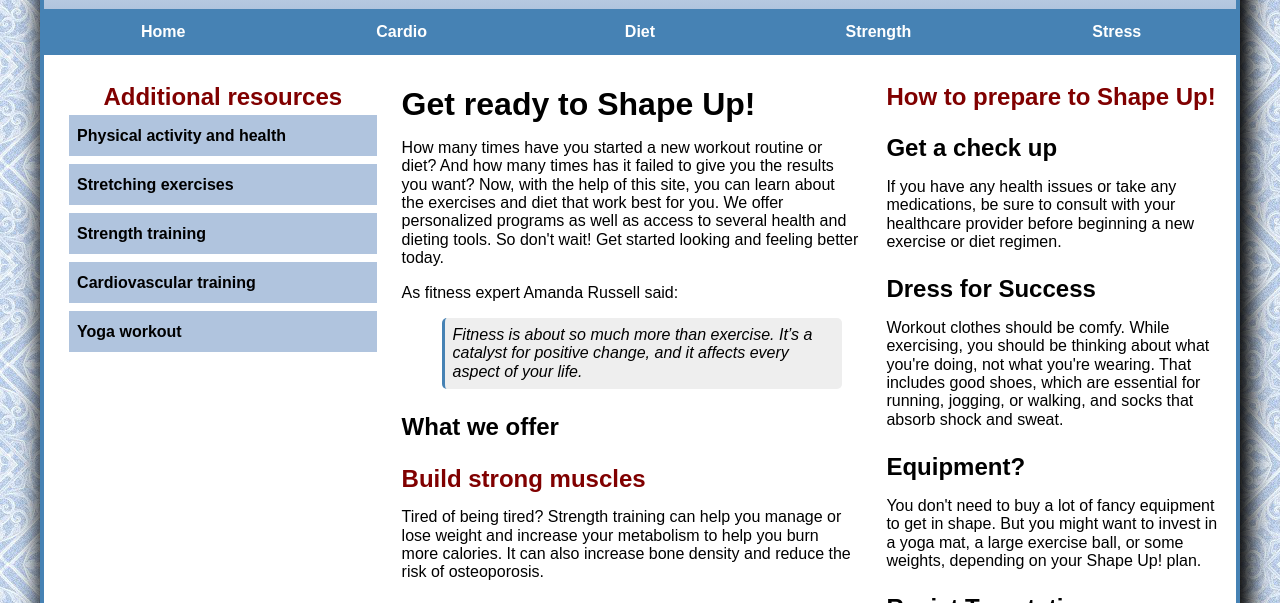
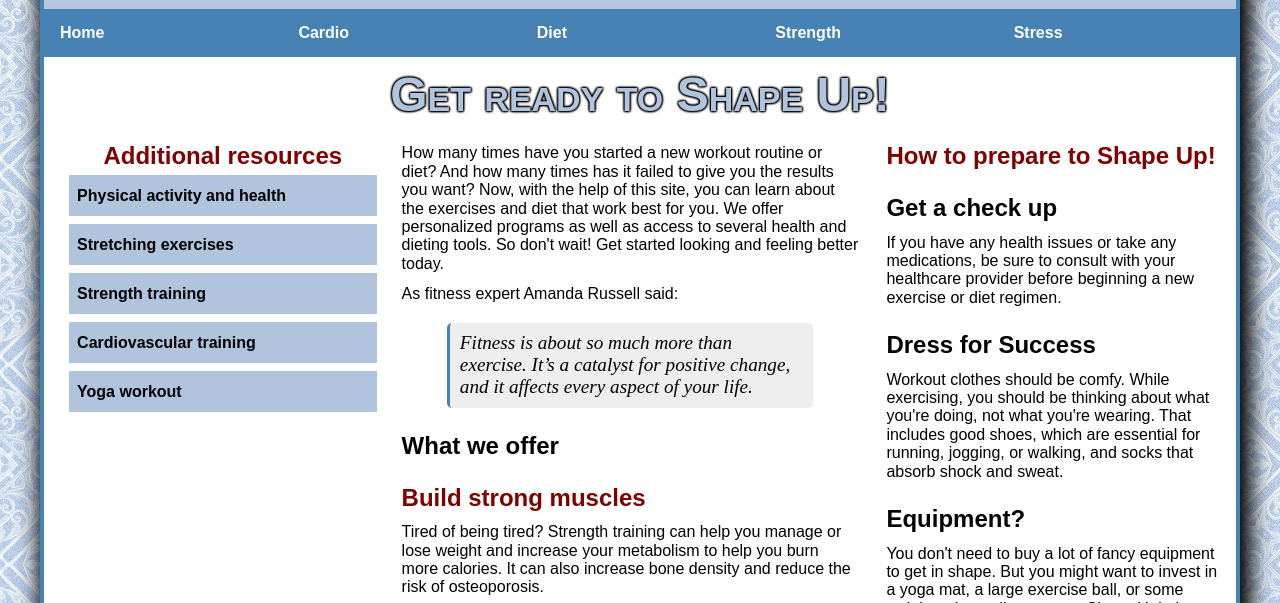
Before and after one commit to ccarran/shapeup, a plain HTML site: page index.html in a window 1280 px wide. Shown: the part 134-737 px from the top of the page. Drawn offline with nearby package versions, Linux system fonts and the light colour scheme.

Commit message:
Add files via upload

```diff
--- a/index.html
+++ b/index.html
@@ -42,8 +42,9 @@
 	<!-- slicknav nav tags -->
 	<nav id="mobilemenu"></nav>
 
+	<!-- Code for the horizontal navigation bar -->
 	<nav id="nav_menu">
-		<ul>
+		<ul class="container">
 			<li><a href="index.html">Home</a></li>
 			<li><a href="cardio/index.html">Cardio</a></li>
 			<li><a href="diet/index.html">Diet</a>
@@ -64,6 +65,8 @@
 		</ul>
 	</nav>
 	<main>
+		<h1>Get ready to Shape Up!</h1>
+
 		<aside id="left_aside">
 			<nav id="nav_list">
 				<h2>Additional resources</h2>
@@ -78,8 +81,6 @@
 		</aside>
 
 		<section>
-			<h1>Get ready to Shape Up!</h1>
-
 			<p>How many times have you started a new workout routine or diet? And how many times has it failed to give you the results you want? Now, with the help of this site, you can learn about the exercises and diet that work best for you. We offer personalized programs as well as access to several health and dieting tools. So don't wait! Get started looking and feeling better today.</p>
 
 			<p>As fitness expert Amanda Russell said:</p>
--- a/styles/main.css
+++ b/styles/main.css
@@ -39,80 +39,51 @@ header h2 {
     margin-top: 20px;
 }
 
-/* #nav_menu - Horizontal inline navigation menu (deprecated) */
-/* #nav_menu {
-    margin: 0;
+/* Horizontal flexbox navigation menu */
+#nav_menu {
+    position: sticky;
+    top: 0;
 }
-#nav_menu ul {
+
+.container {
+    display: flex;
     list-style: none;
-    text-align: center;
-    border-bottom: solid 1px steelblue;
-    border-top: solid 1px steelblue;
     background-color: steelblue;
-    padding: 10px 0 10px 0;
+    border-bottom: 3px solid steelblue;
+    position: relative;
 }
-#nav_menu ul li {
-    display: inline;
-    border-right: 2px solid black;
-    padding: 10px 3em 10px 3em;
+.container li {
+    flex: 1;
 }
-#nav_menu #last {
-    border-right: none;
-}
-#nav_menu ul li a {
+.container li a {
+    display: block;
+    padding: .75em 1em;
+    text-decoration: none;
     color: white;
-    display: inline;
-    font-weight: bold;
-    text-decoration: none;
-}
-#nav_menu ul li a:hover {
-    color: red;
-}
-#nav_menu ul li:hover {
-    background-color: lightsteelblue;
-} */
-
-/* #nav_menu - 2 tier menu using block and float */
-#nav_menu {
-    border-bottom: solid 2px steelblue;
-}
-#nav_menu ul {
-    position: relative;
-    margin: 0;
-    padding: 0;
-    list-style: none;
-}
-#nav_menu ul li {
-    float: left;
-    width: 20%;
-}
-#nav_menu ul li a {
-    text-align: center;
-    display: block;
-    padding: .7em 0;
     background-color: steelblue;
     font-weight: bold;
-    color: white;
+    transition: all .5s;
 }
-#nav_menu ul ul {
+.container li a:hover {
+    background-color: lightsteelblue;
+    color:#000000;
+}
+.container ul {
     display: none;
+    width: 20%;
+    list-style: none;
     position: absolute;
     top: 100%;
-    width: 100%;
 }
-#nav_menu ul ul li {
-    float: none;
+.container ul li {
+    flex-direction: column;
 }
-#nav_menu ul li:hover > ul {
+.container ul li a {
+    text-align: left;
+    padding-left: 1em;
+}
+.container li:hover > ul {
     display: block;
-}
-#nav_menu > ul::after {
-    content: "";
-    clear: both;
-    display: block;
-}
-#nav_menu ul li a:hover, #nav_menu ul li a:focus {
-    background-color: lightsteelblue;
 }
 
 /* Navigation list */
@@ -151,7 +122,6 @@ aside{
     padding: 0.5em;
 }
 aside h2 {
-    margin-top: 20px;
     margin-bottom: 12px;
     color: maroon;
 }
@@ -194,20 +164,28 @@ a {
     text-decoration: none;
 }
 
+h1 {
+    font-size: 300%;
+    color: lightsteelblue;
+    text-align: center;
+    margin: 10px 0 0;
+    font-variant: small-caps;
+    text-shadow: 1px 1px 2px #000000, -1px -1px 2px #000000, 1px -1px 2px #000000, -1px 1px 2px #000000;
+}
 h1, h2, h3, p, blockquote {
     margin-bottom: 12px;
 }
-main p {
-    margin-top: 16px;
-}
 
 blockquote {
+    width: 80%;
     font-style: italic;
     padding: 0.5em;
     border-left: 3px solid steelblue;
     background-color: #eeeeee;
     border-radius: 5px;
-    margin: 16px 16px 12px 40px;
+    margin: 1em auto;
+    font-family: 'Times New Roman', Times, serif;
+    font-size: 120%;
 }
 
 h3 {
@@ -240,6 +218,13 @@ footer p {
     body {
       box-shadow: none;
       font-size: 90%;
+    }
+    #left_aside {
+        display: none;
+    }
+    section {
+        width: 70%;
+        padding: 1em;
     }
   }
 
@@ -274,4 +259,8 @@ footer p {
     header h2, header h3 {
         text-align: center;
     }
+
+    main h1 {
+        font-size: 200%;
+    }
   }
```
